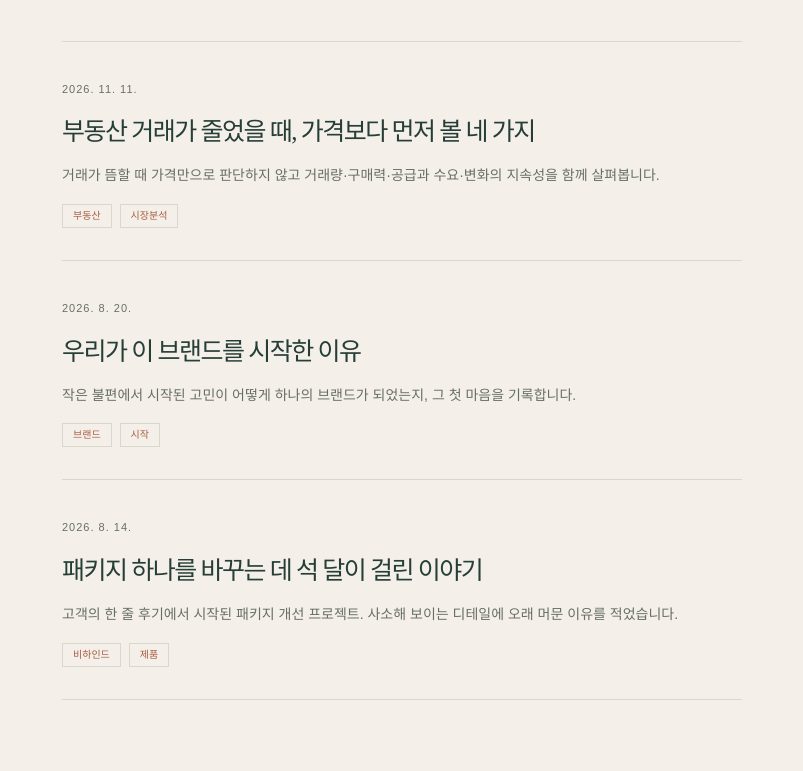
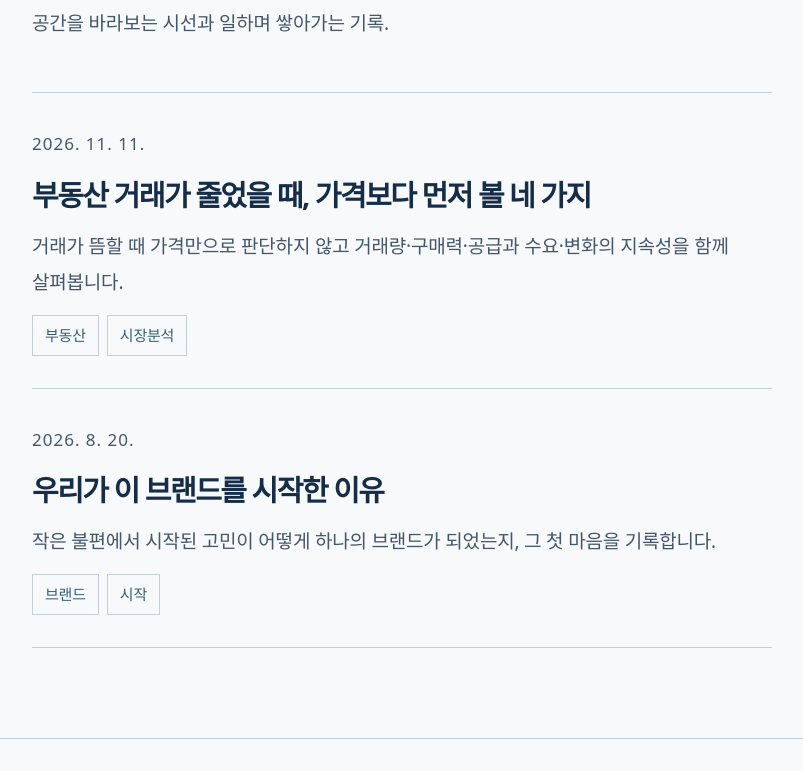
Before and after one commit to subinpartners/an-myungsook-website, a plain HTML site: page story/index.html in a window 1280 px wide. Shown: the part 374-1145 px from the top of the page, without its empty margins (238-1041 px from the left). Drawn offline with Linux system fonts and the light colour scheme.

Commit message:
Remove package sample story and apply readable blog layout

```diff
--- a/story/index.html
+++ b/story/index.html
@@ -12,6 +12,7 @@
 <link rel="canonical" href="https://subinpartners.github.io/an-myungsook-website/story/">
 <script type="application/ld+json">{"@context":"https://schema.org","@type":"Blog","name":"안명숙의 이야기","url":"https://subinpartners.github.io/an-myungsook-website/story/","inLanguage":"ko"}</script>
 <meta name="google-site-verification" content="Ylb9SW1oJ97iEDNj-5lR_IoSaZ2RMV7LyUWL3eBM-fE" />
+<link rel="stylesheet" href="../readability.css?v=20261111">
 </head>
 
 <body id="top">
@@ -33,7 +34,7 @@
     <h1>도시와 일, 그리고 이야기.</h1>
     <p>공간을 바라보는 시선과 일하며 쌓아가는 기록.</p>
   </section>
-  <ul class="list" id="list"><li class="card"><a href="market-four-signals-20261111.html"><time datetime="2026-11-11">2026-11-11</time><h2>부동산 거래가 줄었을 때, 가격보다 먼저 볼 네 가지</h2><p class="summary">거래가 뜸할 때 가격만으로 판단하지 않고 거래량·구매력·공급과 수요·변화의 지속성을 함께 살펴봅니다.</p></a></li><li class="card"><a href="first-story-20260829.html"><time datetime="2026-08-20">2026-08-20</time><h2>우리가 이 브랜드를 시작한 이유</h2><p class="summary">작은 불편에서 시작된 고민이 어떻게 하나의 브랜드가 되었는지, 그 첫 마음을 기록합니다.</p></a></li><li class="card"><a href="behind-package-20260829.html"><time datetime="2026-08-14">2026-08-14</time><h2>패키지 하나를 바꾸는 데 석 달이 걸린 이야기</h2><p class="summary">고객의 한 줄 후기에서 시작된 패키지 개선 프로젝트. 사소해 보이는 디테일에 오래 머문 이유를 적었습니다.</p></a></li></ul>
+  <ul class="list" id="list"><li class="card"><a href="market-four-signals-20261111.html"><time datetime="2026-11-11">2026-11-11</time><h2>부동산 거래가 줄었을 때, 가격보다 먼저 볼 네 가지</h2><p class="summary">거래가 뜸할 때 가격만으로 판단하지 않고 거래량·구매력·공급과 수요·변화의 지속성을 함께 살펴봅니다.</p></a></li><li class="card"><a href="first-story-20260829.html"><time datetime="2026-08-20">2026-08-20</time><h2>우리가 이 브랜드를 시작한 이유</h2><p class="summary">작은 불편에서 시작된 고민이 어떻게 하나의 브랜드가 되었는지, 그 첫 마음을 기록합니다.</p></a></li></ul>
 </main>
 <script>
 (function(){
@@ -67,7 +68,7 @@
     posts.forEach(function(p){
       var li = el('li','card');
       var a = el('a');
-      a.href = p.url ? String(p.url) : (["market-four-signals-20261111","first-story-20260829","behind-package-20260829"].includes(p.id) ? encodeURIComponent(p.id) + '.html' : 'post.html?id=' + encodeURIComponent(p.id || ''));
+      a.href = p.url ? String(p.url) : (["market-four-signals-20261111","first-story-20260829"].includes(p.id) ? encodeURIComponent(p.id) + '.html' : 'post.html?id=' + encodeURIComponent(p.id || ''));
       var t = el('time', null, fmtDate(p.date));
       t.setAttribute('datetime', String(p.date||''));
       a.appendChild(t);
--- a/story/posts.json
+++ b/story/posts.json
@@ -42,16 +42,5 @@
         "a": "홈페이지의 '제품' 페이지에서 스토어로 바로 이동할 수 있습니다."
       }
     ]
-  },
-  {
-    "id": "behind-package-20260829",
-    "title": "패키지 하나를 바꾸는 데 석 달이 걸린 이야기",
-    "date": "2026-08-14",
-    "summary": "고객의 한 줄 후기에서 시작된 패키지 개선 프로젝트. 사소해 보이는 디테일에 오래 머문 이유를 적었습니다.",
-    "tags": [
-      "비하인드",
-      "제품"
-    ],
-    "body": "\"뜯기가 조금 불편해요.\" 어느 날 도착한 한 줄 후기가 모든 것의 시작이었습니다.\n\n## 후기 한 줄의 무게\n\n한 분이 남긴 불편은 말하지 않은 열 분의 불편이라고 생각했습니다. 그래서 포장을 처음부터 다시 들여다봤습니다.\n\n## 석 달간 바꾼 것들\n\n- 개봉선 위치를 손이 자연스럽게 가는 곳으로 이동\n- 재활용 가능한 소재로 전면 교체\n- 안내 문구를 줄이고 글자를 키움\n\n결과는 단순해 보이지만, 그 단순함에 도달하는 데 석 달이 걸렸습니다. 좋은 물건은 디테일이 말해준다고 믿습니다."
   }
 ]
```
Also changed, not shown: story/first-story-20260829.html (+2 -1 lines), story/market-four-signals-20261111.html (+2 -1 lines), story/post.html (+2 -1 lines).
